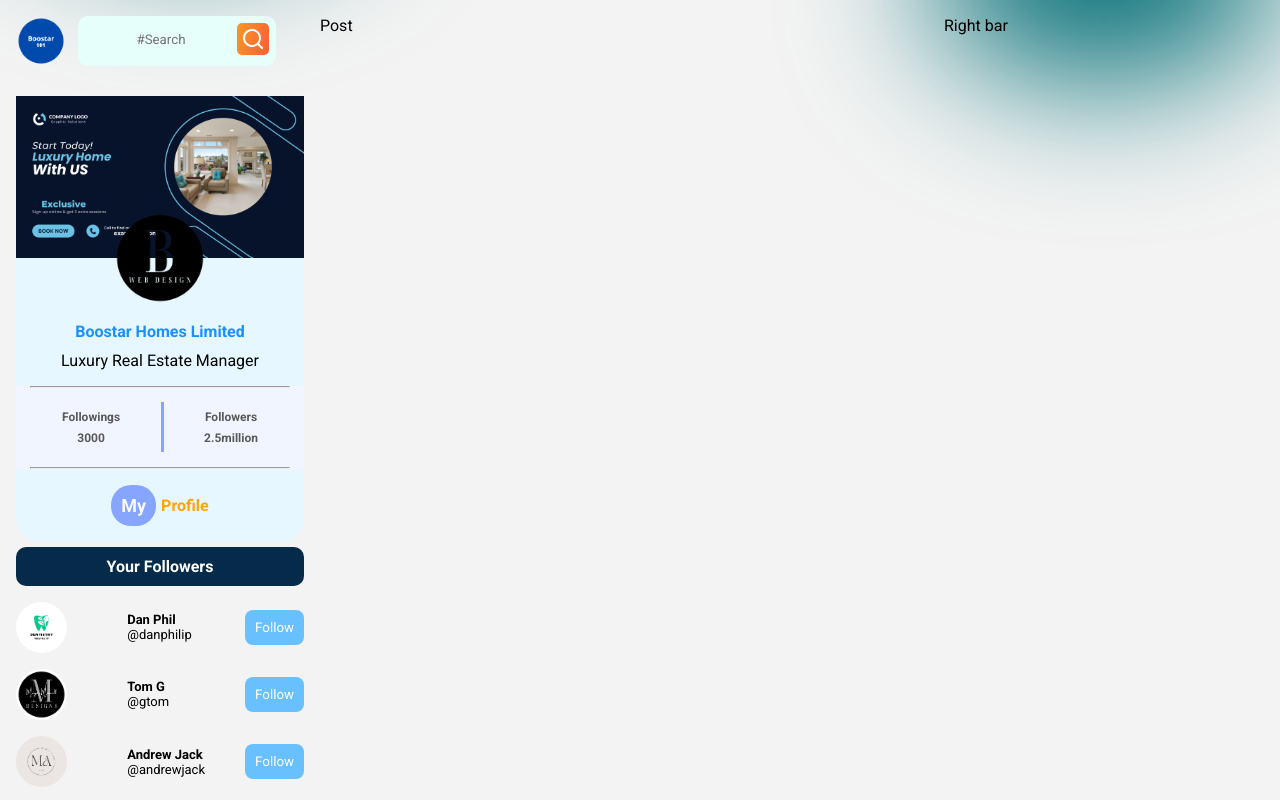
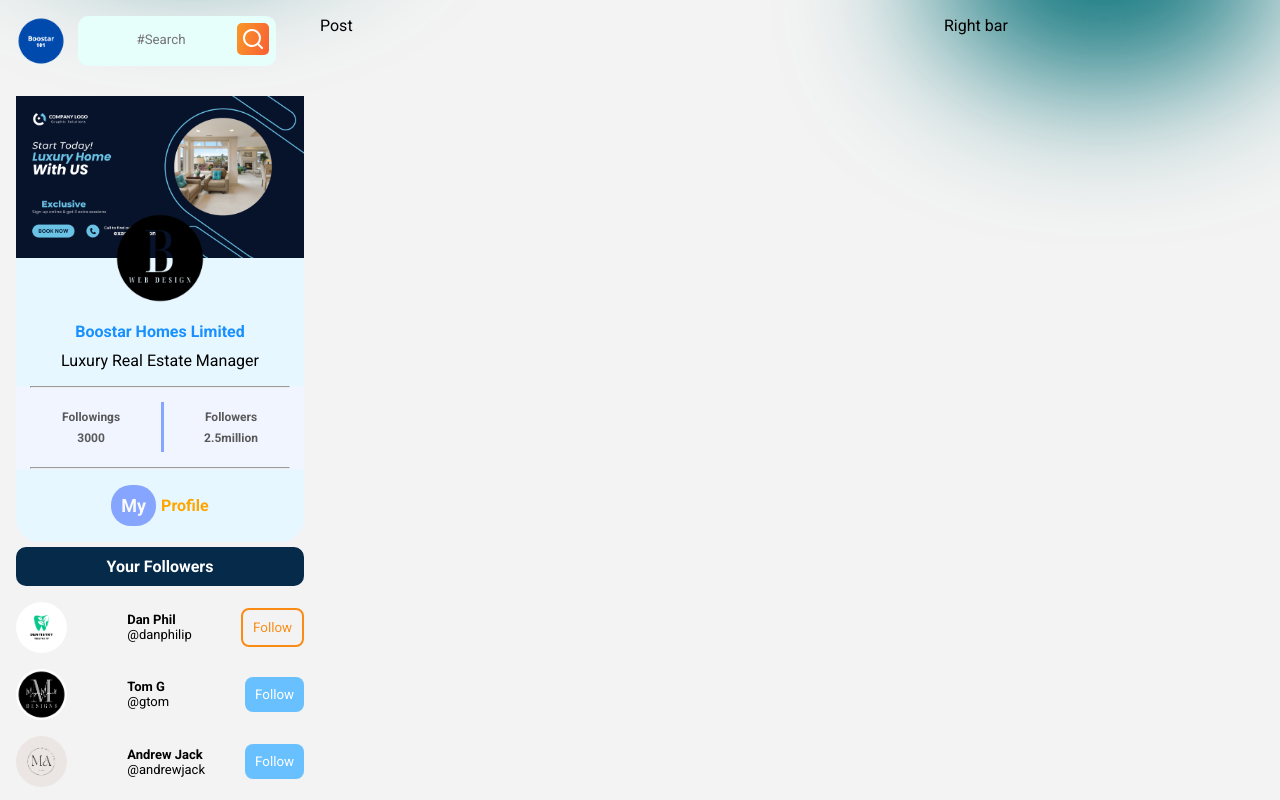
Before and after one commit to Peterzolo/Social-media-application, a React (Create React App) app in the folder client/: page / in a window 1280 px wide. In both pictures the pointer is over the button 274 px from the left and 627 px from the top of the page. Shown: the top 800 px of the page. Built offline with nearby package versions, Linux system fonts and the light colour scheme.

Commit message:
Styled hover button

```diff
--- a/client/src/App.css
+++ b/client/src/App.css
@@ -1,4 +1,3 @@
-
 .App {
   overflow: hidden;
   color: var(--black);
@@ -6,7 +5,6 @@
 
   padding: 1rem 1rem;
 }
-
 
 .blur {
   position: absolute;
@@ -28,3 +26,10 @@
   transition: all 100ms ease-out;
   padding: 10px;
 }
+
+.button:hover {
+  color: #fa8c16;
+  border: 2px solid #fa8c16;
+  cursor: pointer;
+  background: transparent;
+}
```
Lines whose indentation alone changed are shown as unchanged.
